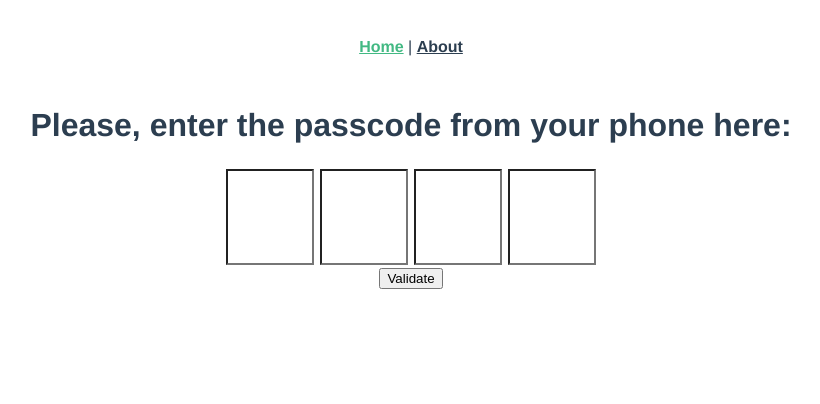
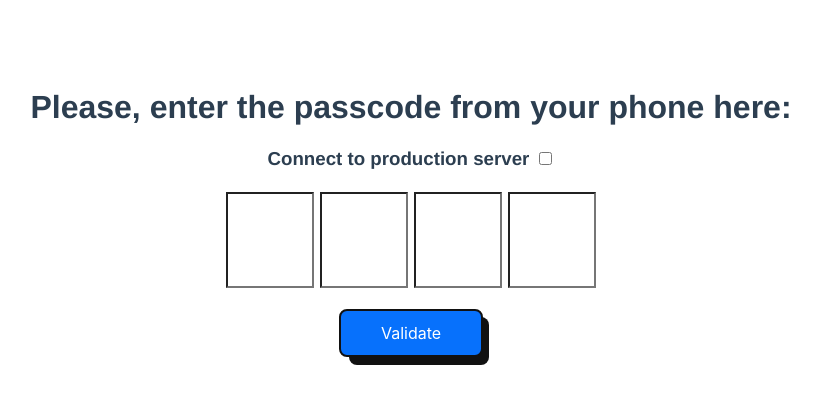
Before and after one commit to dudziema/Cloud-On-Mobile, a Vue app: page / in a window 1280 px wide. Shown: the top 404 px of the page, without its empty margins (229-1049 px from the left). Built offline with nearby package versions, Linux system fonts and the light colour scheme; no server answers.

Commit message:
websockets code moved to services

```diff
--- a/src/App.vue
+++ b/src/App.vue
@@ -1,11 +1,9 @@
 <template>
   <div id="nav">
-    <router-link to="/">Home</router-link> |
-    <router-link to="/about">About</router-link>
+    <router-link to="/"></router-link>
   </div>
   <router-view />
 </template>
-
 <style>
 #app {
   font-family: Avenir, Helvetica, Arial, sans-serif;
--- a/src/components/Passcode.vue
+++ b/src/components/Passcode.vue
@@ -1,27 +1,48 @@
 <template>
-  <div class="inputs">
-    <div
-      id="passcode"
-      class="inputs d-flex flex-row justify-content-center mt-2"
-    >
-      <input v-on:keyup="inputenter(0)" type="text" id="input0" maxlength="1" />
-      <input v-on:keyup="inputenter(1)" type="text" id="input1" maxlength="1" />
-      <input v-on:keyup="inputenter(2)" type="text" id="input2" maxlength="1" />
-      <input v-on:keyup="inputenter(3)" type="text" id="input3" maxlength="1" />
+  <div class="list files">
+    <div class="log-in">
+      <h3>
+        Connect to production server
+        <input type="checkbox" v-on:click="productionServer" /><br />
+      </h3>
+      <div
+        id="passcode"
+        class="inputs d-flex flex-row justify-content-center mt-2"
+      >
+        <input
+          v-on:keyup="inputenter(0)"
+          type="text"
+          id="input0"
+          maxlength="1"
+        />
+        <input
+          v-on:keyup="inputenter(1)"
+          type="text"
+          id="input1"
+          maxlength="1"
+        />
+        <input
+          v-on:keyup="inputenter(2)"
+          type="text"
+          id="input2"
+          maxlength="1"
+        />
+        <input
+          v-on:keyup="inputenter(3)"
+          type="text"
+          id="input3"
+          maxlength="1"
+        />
+      </div>
+      <br />
+      <button class="validate" v-on:click="sendMessage()">Validate</button>
     </div>
-
-    <button v-on:click="sendMessage()">Validate</button>
   </div>
 </template>
 
 <script>
 export default {
   name: "Passcode",
-  data: function () {
-    return {
-      connection: null,
-    };
-  },
   methods: {
     inputenter(id) {
       const inputs = document.querySelectorAll("#passcode > *[id]");
@@ -41,26 +62,21 @@ export default {
         }
       }
     },
-    sendMessage: function () {
+    send() {
       let code = parseInt(document.querySelectorAll("#passcode > *[id]"));
       let msg = { type: "web-loging-with-code", code: code };
-      this.ws.send(JSON.stringify(msg));
-      alert("Message is sent.");
+      this.$webSocketsSend(msg);
     },
+    connect() {
+      this.$webSocketsConnect();
+    },
+    // disconnect() {
+    //   this.$webSocketsDisconnect();
+    // },
   },
-  created: function () {
-    console.log("Starting Connection to WebSocket Server");
-    this.ws = new WebSocket("ws://seredynski.com:9292/");
-    this.ws.onopen = () => console.log("Now is connected!");
-
-    this.ws.onmessage = function (event) {
-      let received_message = event.data;
-      alert("Message is received" + received_message);
-    };
-
-    this.ws.onclose = function () {
-      alert("Connection is closed.");
-    };
+  mounted: function () {
+    this.connect();
+    //this.disconnect();
   },
 };
 </script>
@@ -70,6 +86,8 @@ export default {
   height: 90px;
   border-style: inset;
   margin: 3px;
+  font-size: 60px;
+  text-align: center;
 }
 
 input[type="number"]::-webkit-inner-spin-button,
@@ -85,14 +103,6 @@ input[type="number"]::-webkit-outer-spin-button {
   border: 2px solid #6f1667;
 }
 
-.validate {
-  border-radius: 20px;
-  height: 40px;
-  background-color: #6f1667;
-  border: 1px solid #6f1667;
-  width: 10%;
-}
-
 .d-flex {
   display: block;
 }
@@ -104,4 +114,62 @@ input[type="number"]::-webkit-outer-spin-button {
 .content a:hover {
   color: #6f1667;
 }
+
+.validate {
+  align-items: center;
+  background-color: #0771fc;
+  border: 2px solid #111;
+  border-radius: 8px;
+  box-sizing: border-box;
+  color: rgb(255, 255, 255);
+  cursor: pointer;
+  display: center;
+  font-family: Inter, sans-serif;
+  font-size: 16px;
+  height: 48px;
+  justify-content: center;
+  line-height: 24px;
+  max-width: 100%;
+  padding: 0 25px;
+  position: relative;
+  text-align: center;
+  text-decoration: none;
+  user-select: none;
+  -webkit-user-select: none;
+  touch-action: manipulation;
+}
+
+.validate:after {
+  background-color: #111;
+  border-radius: 8px;
+  content: "";
+  display: block;
+  height: 48px;
+  left: 0;
+  width: 100%;
+  position: absolute;
+  top: -2px;
+  transform: translate(8px, 8px);
+  transition: transform 0.2s ease-out;
+  z-index: -1;
+}
+
+.validate:hover:after {
+  transform: translate(0, 0);
+}
+
+.validate:active {
+  background-color: #034ef0;
+  outline: 0;
+}
+
+.validate:hover {
+  outline: 0;
+}
+
+@media (min-width: 768px) {
+  .validate {
+    padding: 0 40px;
+  }
+}
 </style>
--- a/src/main.js
+++ b/src/main.js
@@ -2,5 +2,6 @@ import { createApp } from "vue";
 import App from "./App.vue";
 import router from "./router";
 import store from "./store";
+import webSocketService from "./services/WebSocketService";
 
-createApp(App).use(store).use(router).mount("#app");
+createApp(App).use(store).use(router).use(webSocketService).mount("#app");
--- a/src/router/index.js
+++ b/src/router/index.js
@@ -7,15 +7,6 @@ const routes = [
     name: "Home",
     component: Home,
   },
-  {
-    path: "/about",
-    name: "About",
-    // route level code-splitting
-    // this generates a separate chunk (about.[hash].js) for this route
-    // which is lazy-loaded when the route is visited.
-    component: () =>
-      import(/* webpackChunkName: "about" */ "../views/About.vue"),
-  },
 ];
 
 const router = createRouter({
--- /dev/null
+++ b/src/services/WebSocketService.js
@@ -0,0 +1,50 @@
+let webSocketsService = {};
+
+webSocketsService.install = function (Vue) {
+  Vue.config.globalProperties.$webSocketsConnect = function () {
+    console.log("Starting Connection to WebSocket Server");
+    let ws = new WebSocket("ws://192.168.50.112:9292");
+
+    ws.onopen = () => {
+      // Restart reconnect interval
+      console.log("Now is connected!");
+    };
+
+    ws.onmessage = (event) => {
+      // New message from the backend - use JSON.parse(event.data)
+      let received_message = event.data;
+      alert("Message is received" + received_message);
+    };
+
+    ws.onclose = (event) => {
+      if (event) {
+        alert("Connection is closed.");
+      }
+    };
+
+    ws.onerror = (error) => {
+      console.log(error);
+      ws.close();
+    };
+  };
+
+  Vue.config.globalProperties.$webSocketsDisconnect = () => {
+    // Our custom disconnect event
+    this.ws.close();
+  };
+
+  Vue.config.globalProperties.$webSocketsSend = (msg) => {
+    // Send data to the backend - use JSON.stringify(data)
+    sendMessage(msg);
+  };
+
+  /*
+    Here we write our custom functions to not make a mess in one function
+  */
+  function sendMessage(msg) {
+    this.ws.send(JSON.stringify(msg));
+    alert("Message is sent.");
+  }
+};
+
+export default webSocketsService;
--- a/src/views/About.vue
+++ /dev/null
@@ -1,5 +0,0 @@
-<template>
-  <div class="about">
-    <h1>This is an about page</h1>
-  </div>
-</template>
```
